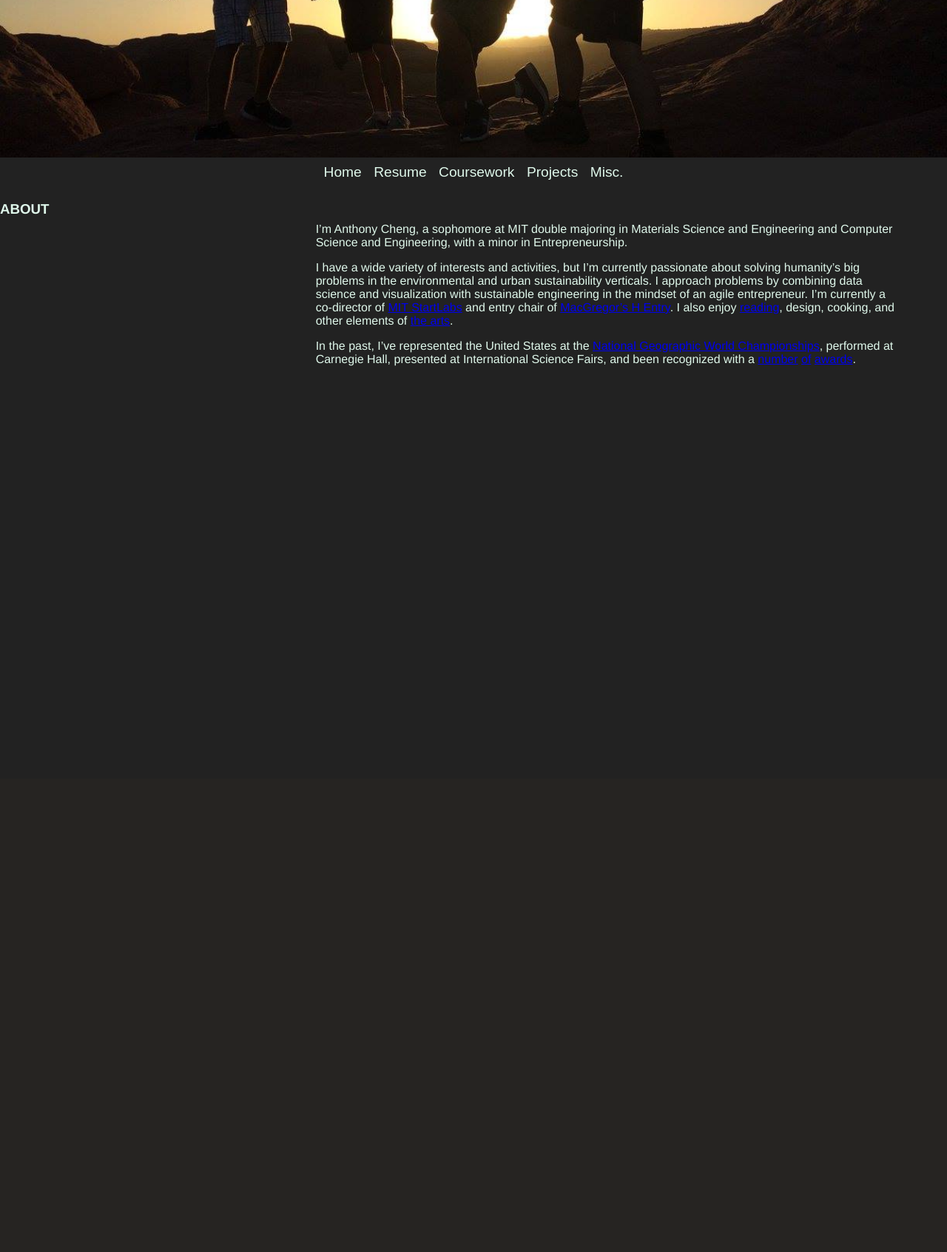
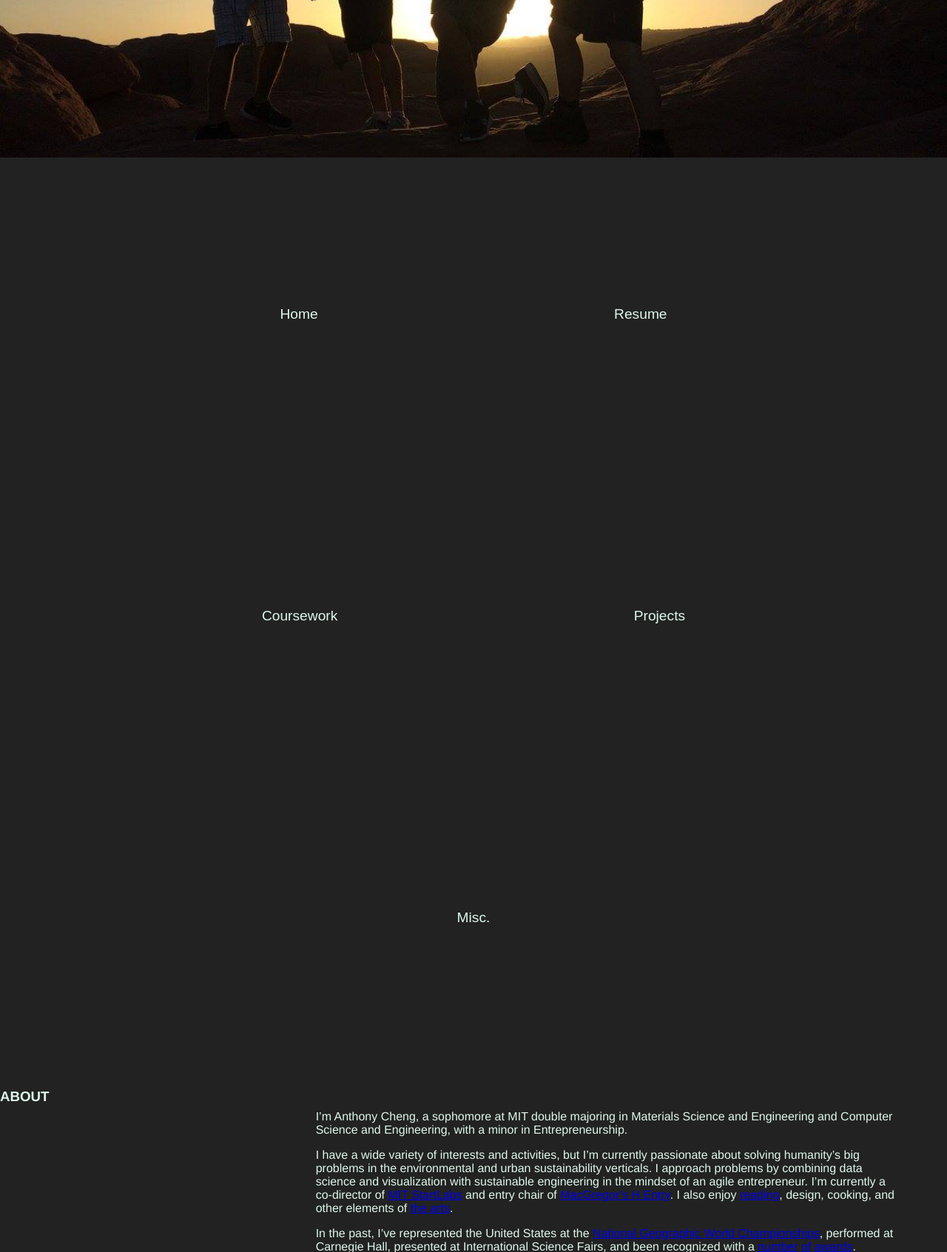
Before and after one commit to acheng98/acheng98.github.io, a PHP site: page / in a window 1280 px wide. Shown: the part 587-2280 px from the top of the page at 74% size. Before the commit the page ends 1082 px from the top, so only its background shows below. Run offline with PHP 8.4, Linux system fonts and the light colour scheme; some libraries are stand-ins or nearby versions.

Commit message:
update colors + sizes

```diff
--- a/styles.css
+++ b/styles.css
@@ -4,6 +4,7 @@
 	Off-White: #DFF8EB
 	Light: #B3CDE0
 	Contrast: #702632
+	Gray: #777777
 */
 
 html {
@@ -39,8 +40,8 @@ body {
 /*-----------------------------------CSS GRID-------------------------------------*/
 
 .grid {
-  height: 100%;
-  width: 100%;
+  height: 100vh;
+  width: 100vw;
   display: grid;
   grid-template-columns: 1fr 2fr;
   grid-template-rows: 1fr;
@@ -80,6 +81,7 @@ hr {
 /*-------------------------------------Menu--------------------------------------*/
 
 #menu {
+	border: #777777;
 	width: 80%;
 	margin: auto;
 	text-align: center;
@@ -96,7 +98,7 @@ button {
 	text-align: center;
 	text-decoration: none;
 	display: inline-block;
-	margin: none;
+	margin: 10em;
 }
 
 button:hover {
```
